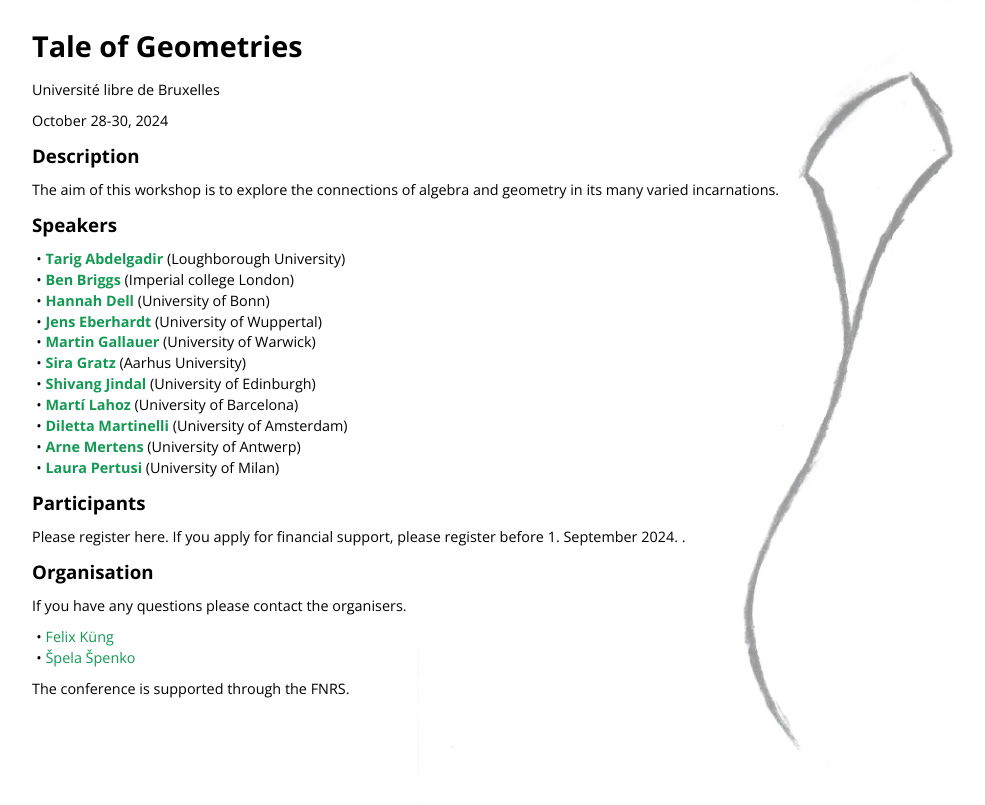
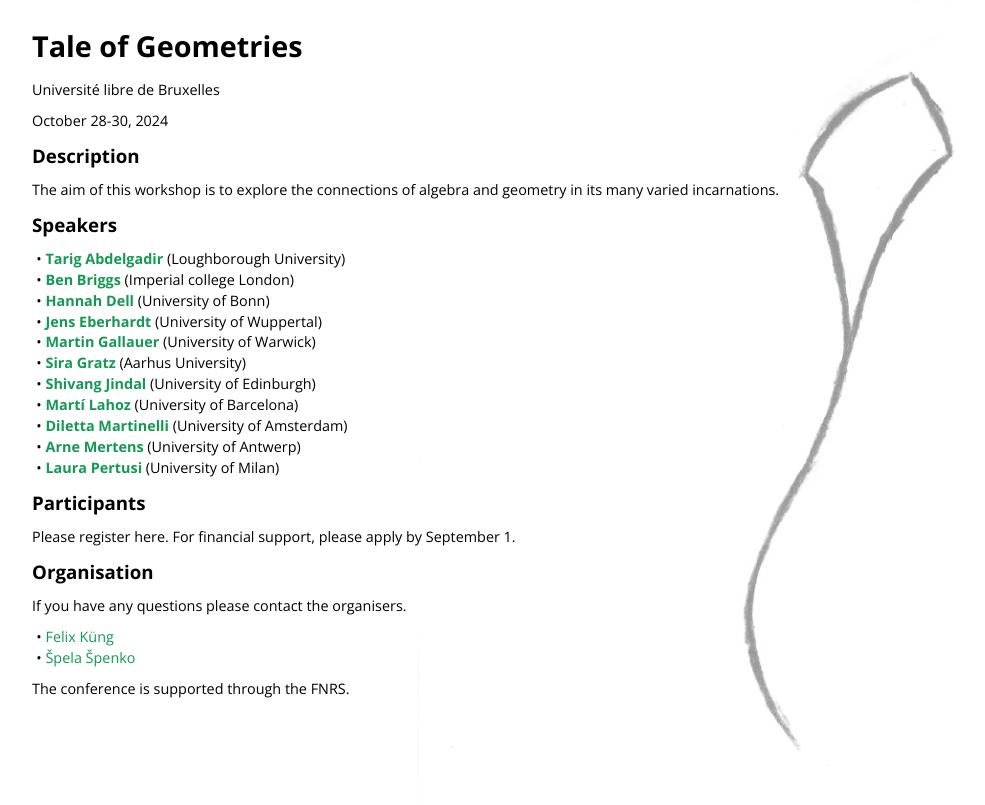
Before and after one commit to Tale-of-Geometries/Tale-of-Geometries.github.io, a Jekyll site: the page built from index.html, in a window 1280 px wide. Shown: the top 805 px of the page, without its empty margins (208-1193 px from the left). Built offline with Jekyll 4.4.1, drawn with Linux system fonts in a browser that asks for light colours; nearby versions of some CDN libraries; library files that are not in the unit come from our copies.

Commit message:
Update index.html

```diff
--- a/index.html
+++ b/index.html
@@ -29,7 +29,7 @@ layout: default
 
 
 <h2>Participants</h2>
-<p>Please register <a class="one" href="https://forms.gle/VPiZezaGS3CWcW2t5">here. If you apply for financial support, please register before 1. September 2024. </a>.
+<p>Please register <a class="one" href="https://forms.gle/VPiZezaGS3CWcW2t5">here. For financial support, please apply by September 1. </a>
 
 
 <h2>Organisation</h2>
```
